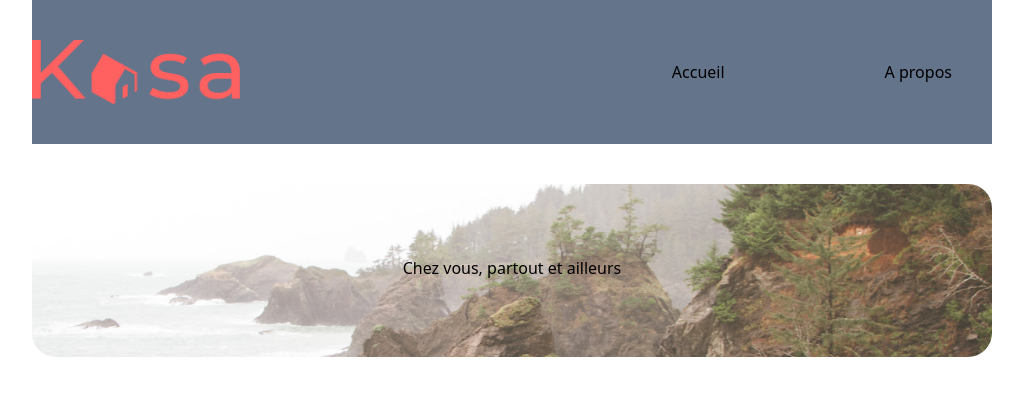
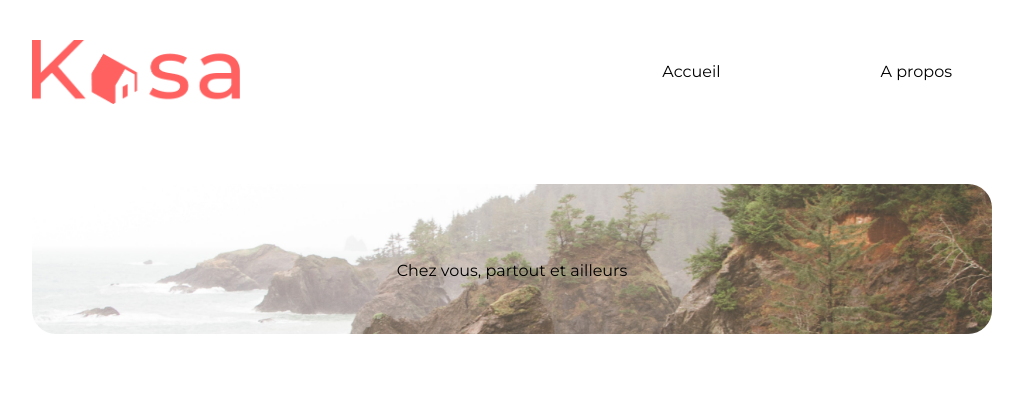
Before and after one commit to rocharmengaud/Kasa, a React (Create React App) app: page / in a window 1280 px wide. Shown: the top 396 px of the page, without its empty margins (128-1151 px from the left). Built offline with nearby package versions, Linux system fonts and the light colour scheme.

Commit message:
Added: fonts, components, pages, css files

```diff
--- a/public/index.html
+++ b/public/index.html
@@ -5,10 +5,7 @@
     <link rel="icon" href="%PUBLIC_URL%/favicon.ico" />
     <meta name="viewport" content="width=device-width, initial-scale=1" />
     <meta name="theme-color" content="#000000" />
-    <meta
-      name="description"
-      content="Web site created using create-react-app"
-    />
+    <meta name="description" content="Web site created using create-react-app" />
     <link rel="apple-touch-icon" href="%PUBLIC_URL%/logo192.png" />
     <!--
       manifest.json provides metadata used when your web app is installed on a
@@ -24,6 +21,9 @@
       work correctly both with client-side routing and a non-root public URL.
       Learn how to configure a non-root public URL by running `npm run build`.
     -->
+    <link rel="preconnect" href="https://fonts.googleapis.com" />
+    <link rel="preconnect" href="https://fonts.gstatic.com" crossorigin />
+    <link href="https://fonts.googleapis.com/css2?family=Montserrat&display=swap" rel="stylesheet" />
     <title>React App</title>
   </head>
   <body>
--- /dev/null
+++ b/src/components/Banner.jsx
@@ -0,0 +1,14 @@
+import React from 'react';
+import Island from '../assets/bg_img_1.png';
+import '../styles/Banner.css';
+
+export default function Banner() {
+  return (
+    <div className="home-banner py-10">
+      <img className="island rounded-3xl object-cover w-full h-full" src={Island} alt="Island landscape"></img>
+      <div className="text-over">
+        <h1>Chez vous, partout et ailleurs</h1>
+      </div>
+    </div>
+  );
+}
--- a/src/components/Home.jsx
+++ /dev/null
@@ -1,27 +0,0 @@
-import logo from '../assets/kasa logo.png';
-import Island from '../assets/bg_img_1.png';
-import '../styles/Navbar.css';
-
-function Homepage() {
-  return (
-    <>
-      <div className="global-padding px-40">
-        <nav className="navbar-container bg-slate-500 flex items-center justify-between w-full py-10">
-          <img className="kasa-logo w-52 h-16" src={logo} alt="Kasa logo"></img>
-          <div className="nav-items flex gap-40 pr-10">
-            <p>Accueil</p>
-            <p>A propos</p>
-          </div>
-        </nav>
-        <header className="home-header py-10">
-          <img className="island rounded-3xl w-full" src={Island} alt="Island landscape"></img>
-          <div className="text-over">
-            <h1>Chez vous, partout et ailleurs</h1>
-          </div>
-        </header>
-      </div>
-    </>
-  );
-}
-
-export default Homepage;
--- /dev/null
+++ b/src/pages/Home.jsx
@@ -0,0 +1,21 @@
+import logo from '../assets/kasa logo.png';
+import '../styles/Global.css';
+import Banner from '../components/Banner';
+function Homepage() {
+  return (
+    <>
+      <div className="global-padding px-40">
+        <nav className="navbar-container flex items-center justify-between w-full py-10">
+          <img className="kasa-logo w-52 h-16" src={logo} alt="Kasa logo"></img>
+          <div className="nav-items flex gap-40 pr-10">
+            <p className="hover:underline-offset-2 hover:underline">Accueil</p>
+            <p className="hover:underline-offset-2 hover:underline">A propos</p>
+          </div>
+        </nav>
+        <Banner />
+      </div>
+    </>
+  );
+}
+
+export default Homepage;
--- a/src/styles/Navbar.css
+++ b/src/styles/Banner.css
@@ -1,16 +1,11 @@
-* {
-  box-sizing: border-box;
-  padding: 0;
-  margin: 0;
-}
-
-.home-header {
+.home-banner {
   position: relative;
+  height: 230px;
 }
 
 .text-over {
   position: absolute;
-  top: 7rem;
+  top: 50%;
   left: 50%;
   transform: translate(-50%);
 }
--- /dev/null
+++ b/src/styles/Global.css
@@ -0,0 +1,6 @@
+* {
+  box-sizing: border-box;
+  padding: 0;
+  margin: 0;
+  font-family: 'Montserrat', sans-serif;
+}
```
Also changed, not shown: src/App.js (+4 -4 lines), src/pages/404.jsx (renamed from src/components/404.jsx), src/pages/APropos.jsx (renamed from src/components/APropos.jsx), src/pages/FicheLogement.jsx (renamed from src/components/FicheLogement.jsx).
